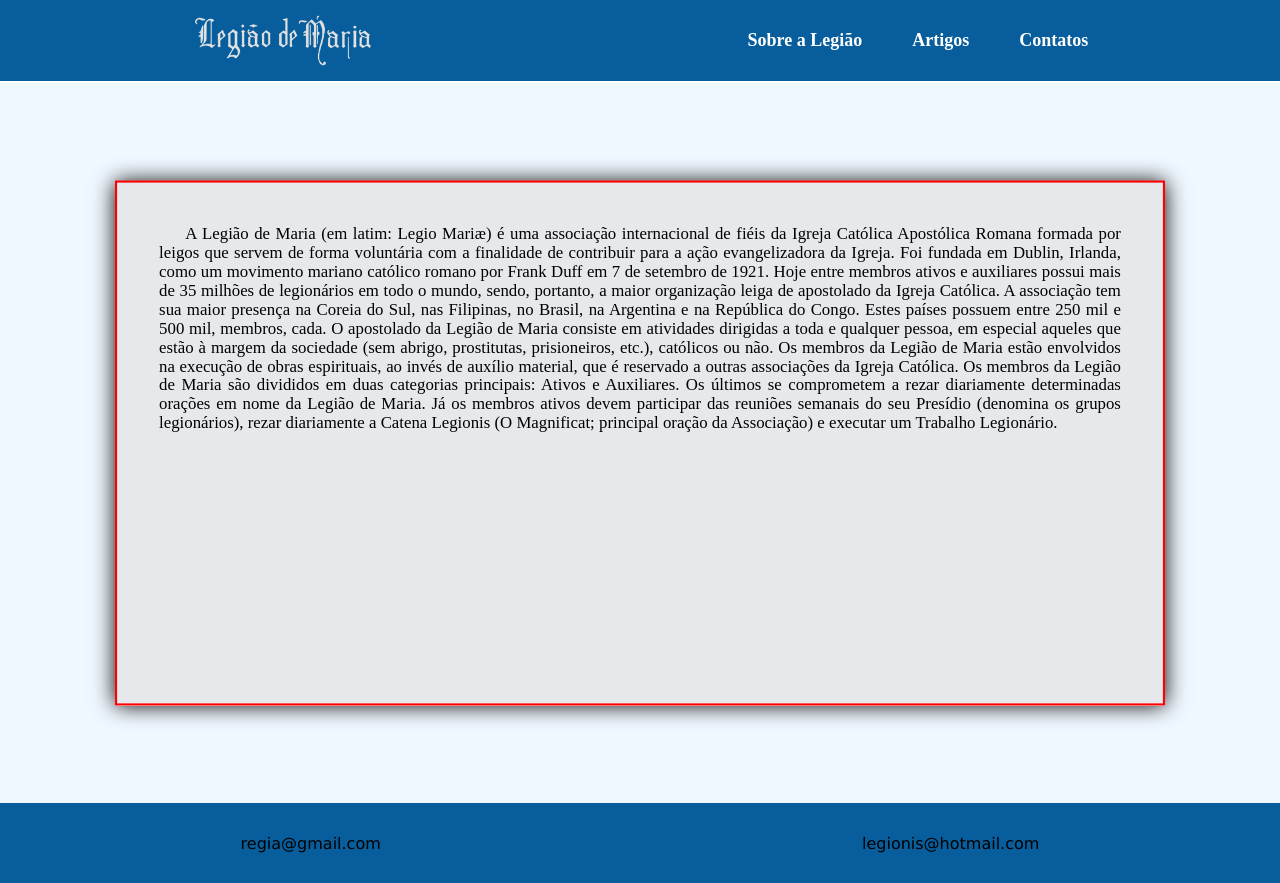
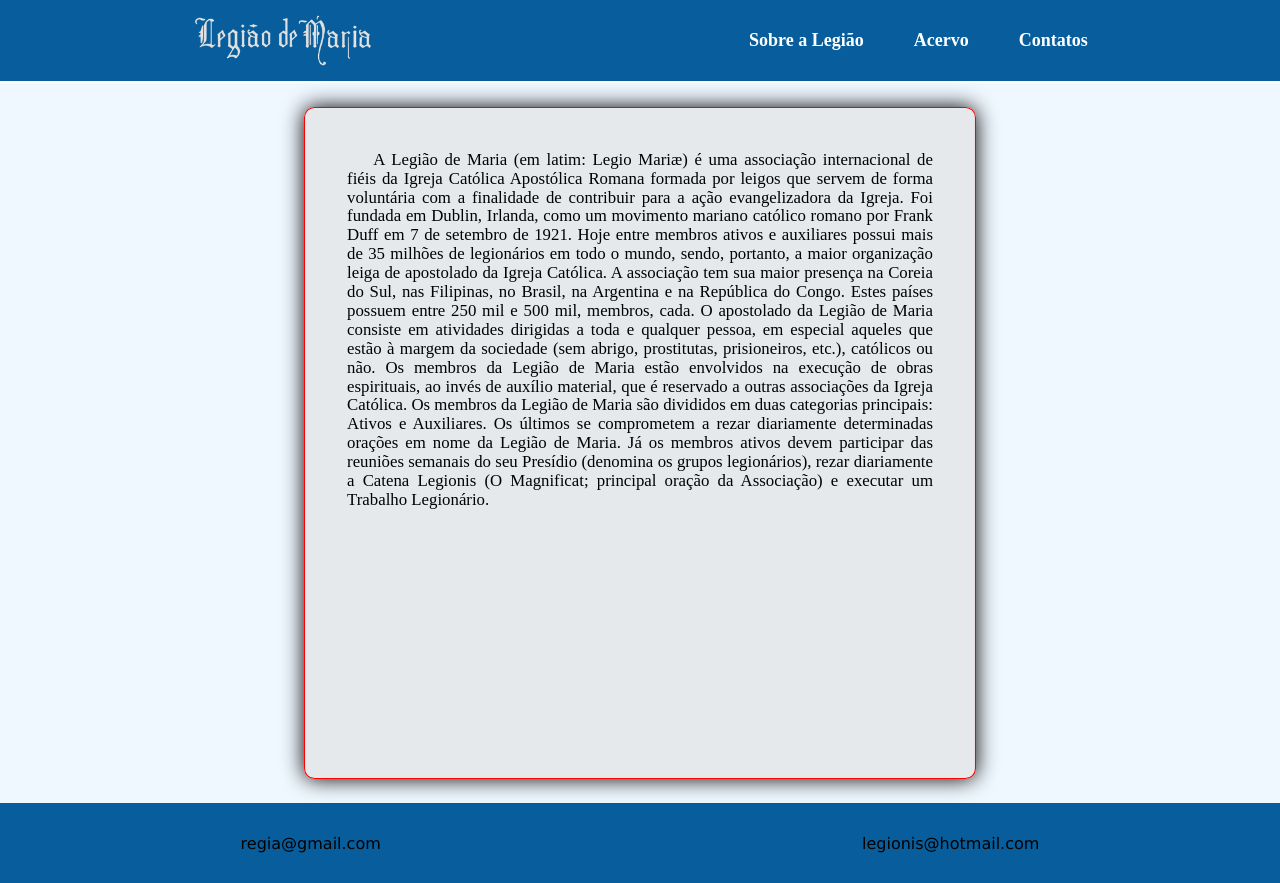
Before and after one commit to Ms-footsteps/Legio-Mariae, a plain HTML site: page sobre.html in a window 1280 px wide. Drawn offline with Linux system fonts and the light colour scheme.

Commit message:
mudança de min-height

```diff
--- a/contato.css
+++ b/contato.css
@@ -5,7 +5,10 @@ Google Font CDN Link */
   box-sizing: border-box;
   font-family: "Poppins" , sans-serif;
 } */
-.contato{
+body{
+    min-height: 85vh;
+}
+.contatos{
     min-height: 100vh;
     width: 100%;
     background: #c8e8e9;
--- a/sobre.html
+++ b/sobre.html
@@ -17,6 +17,7 @@
         background-color: aliceblue;
     }
 </style>
+
 <body>
     <header>
         <h1>
@@ -27,7 +28,7 @@
         <nav>
             <ul>
                 <li><a href="/sobre.html">Sobre a Legião</a></li>
-                <li><a href="/artigos.html">Artigos</a></li>
+                <li><a href="/acervo.html">Acervo</a></li>
                 <li><a href="/contatos.html">Contatos</a></li>
             </ul>
         </nav>
@@ -37,27 +38,38 @@
         <div class="home">
 
             <p class="text">
-                A Legião de Maria (em latim: Legio Mariæ) é uma associação internacional de fiéis da Igreja Católica Apostólica Romana
-                formada por leigos que servem de forma voluntária com a finalidade de contribuir para a ação evangelizadora da Igreja.
+                A Legião de Maria (em latim: Legio Mariæ) é uma associação internacional de fiéis da Igreja Católica
+                Apostólica Romana
+                formada por leigos que servem de forma voluntária com a finalidade de contribuir para a ação
+                evangelizadora da Igreja.
 
-                Foi fundada em Dublin, Irlanda, como um movimento mariano católico romano por Frank Duff em 7 de setembro de 1921.
+                Foi fundada em Dublin, Irlanda, como um movimento mariano católico romano por Frank Duff em 7 de
+                setembro de 1921.
 
-                Hoje entre membros ativos e auxiliares possui mais de 35 milhões de legionários em todo o mundo, sendo, portanto, a
+                Hoje entre membros ativos e auxiliares possui mais de 35 milhões de legionários em todo o mundo, sendo,
+                portanto, a
                 maior organização leiga de apostolado da Igreja Católica.
 
-                A associação tem sua maior presença na Coreia do Sul, nas Filipinas, no Brasil, na Argentina e na República do Congo.
+                A associação tem sua maior presença na Coreia do Sul, nas Filipinas, no Brasil, na Argentina e na
+                República do Congo.
                 Estes países possuem entre 250 mil e 500 mil, membros, cada.
 
-                O apostolado da Legião de Maria consiste em atividades dirigidas a toda e qualquer pessoa, em especial aqueles que
+                O apostolado da Legião de Maria consiste em atividades dirigidas a toda e qualquer pessoa, em especial
+                aqueles que
                 estão à margem da sociedade (sem abrigo, prostitutas, prisioneiros, etc.), católicos ou não.
-                Os membros da Legião de Maria estão envolvidos na execução de obras espirituais, ao invés de auxílio material, que
+                Os membros da Legião de Maria estão envolvidos na execução de obras espirituais, ao invés de auxílio
+                material, que
                 é reservado a outras associações da Igreja Católica.
 
                 Os membros da Legião de Maria são divididos em duas categorias principais: Ativos e Auxiliares.
                 Os últimos se comprometem a rezar diariamente determinadas orações em nome da Legião de Maria.
 
-                Já os membros ativos devem participar das reuniões semanais do seu Presídio (denomina os grupos legionários), rezar
-                diariamente a Catena Legionis (O Magnificat; principal oração da Associação) e executar um Trabalho Legionário.
+
+                Já os membros ativos devem participar das reuniões semanais do seu Presídio (denomina os grupos
+                legionários), rezar
+                diariamente a Catena Legionis (O Magnificat; principal oração da Associação) e executar um Trabalho
+                Legionário.
+
             </p>
         </div>
     </main>
@@ -67,4 +79,5 @@
     <p>regia@gmail.com</p>
     <p>legionis@hotmail.com</p>
 </footer>
+
 </html>
--- a/style.css
+++ b/style.css
@@ -2,6 +2,10 @@
     margin: 0;
     padding: 0;
     box-sizing: border-box;
+}
+
+body{
+    min-height: 85vh;
 }
 
 header {
@@ -37,6 +41,7 @@ nav ul li a {
     font-size: 18px;
     text-decoration: none;
     font-weight: bold;
+
 }
 
 nav ul li a:hover {
@@ -77,16 +82,17 @@ nav ul li a:hover {
 }
 
 .text{
-    border: 2px solid red;
+    border: 1px solid rgb(255, 0, 0);
     padding: 40px;
     text-align: justify;
     text-indent: 25px;
-    width: 1000px;
-    height: 500px;
+    width: 50vw;
+    min-height: 80vh;
     /* background-color: white; */
     transform: scale(1.05);
     box-shadow: 0 0 20px;
     background-color: rgba(224, 224, 224, 0.6);
+    border-radius: 10px;
 }
 
 .logo {
```
Also changed, not shown: acervo.css (added, +8 -0 lines), acervo.html (renamed from artigos.html, +3 -2 lines), contatos.html (+1 -1 lines), index.html (+1 -1 lines).
